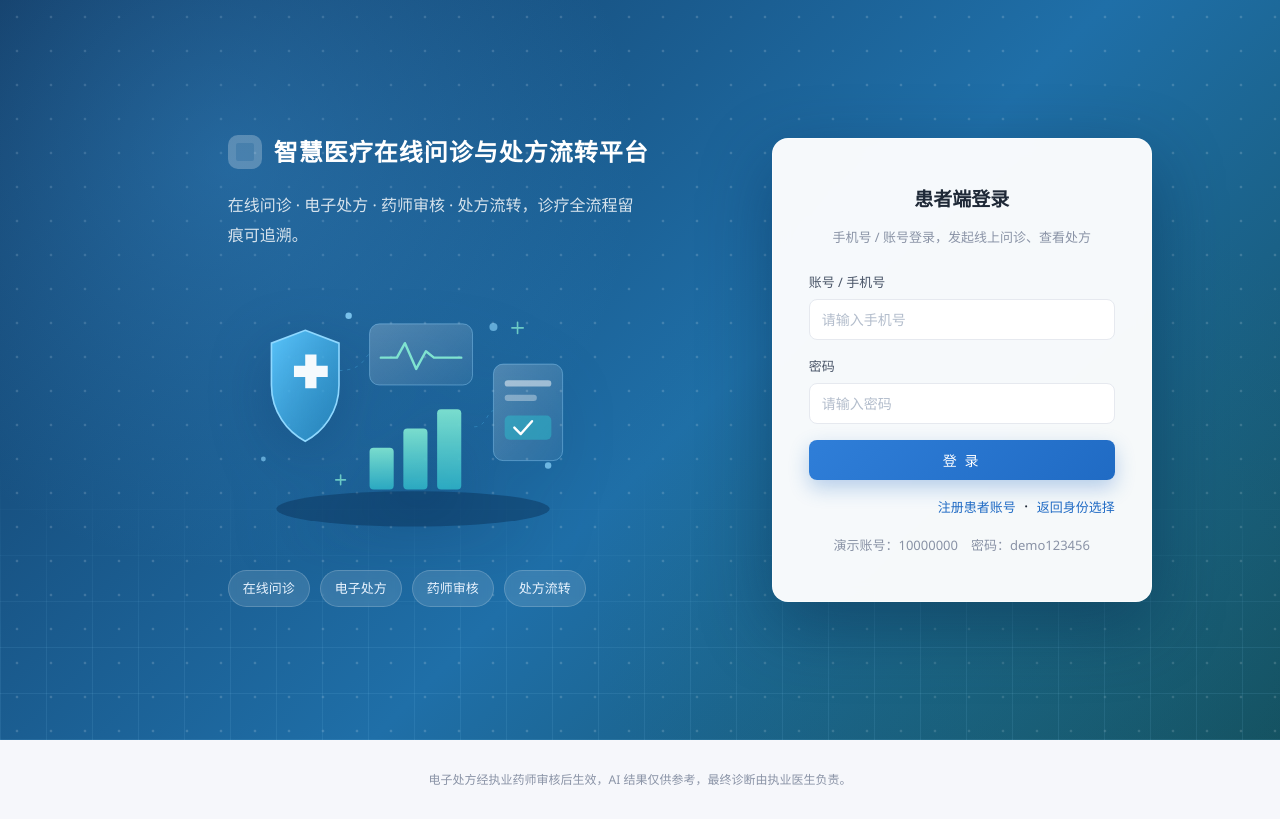
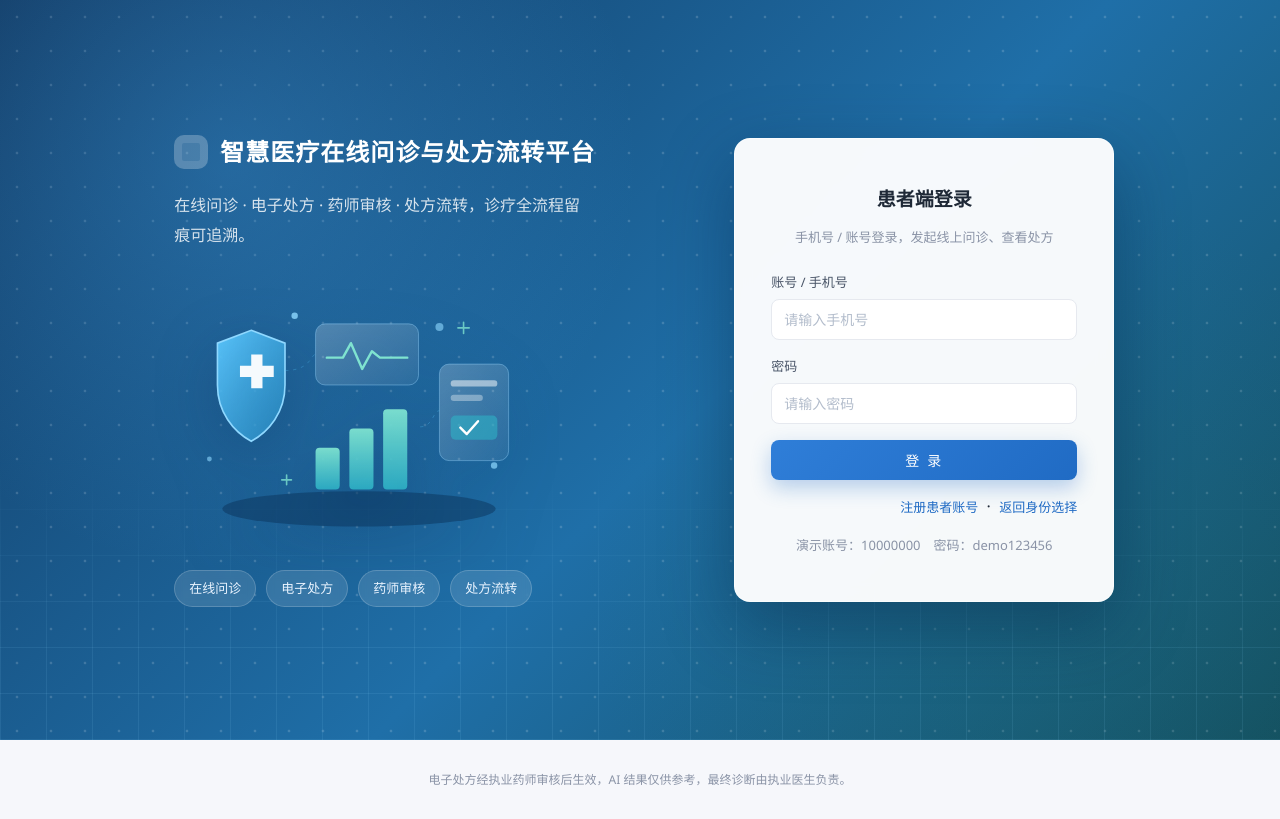
Before and after one commit to GTY123moon/software-eng-project, a Django app: page /accounts/login/ in a window 1280 px wide. Run offline with Django 4.2, Linux system fonts and the light colour scheme; parts of the project's set-up code (start-up, migrations or seed data) failed here and were passed over.

Commit message:
style(login): 登录页卡片整体左移，收窄侧栏内边距避免标题换行
- 右侧登录卡片右外边距 9%→12%，卡片向左微调约 30px
- 左侧品牌栏左右内边距 56px→40px，补偿空间保证平台标题仍单行不折行
- 患者与职工登录页同套类名同步生效，窄屏响应式规则不受影响

```diff
--- a/static/css/accounts.css
+++ b/static/css/accounts.css
@@ -98,7 +98,7 @@
     flex-direction: column;
     justify-content: center;
     gap: 18px;
-    padding: 48px 56px;
+    padding: 48px 40px;
     color: #fff;
     max-width: 600px;
 }
@@ -163,7 +163,7 @@
 
 .login-wrap.split .login-card {
     align-self: center;
-    margin: 0 9% 0 0;
+    margin: 0 12% 0 0;
 }
 
 /* 登录卡片内控件：主按钮渐变 + 输入框浅蓝底 */
```
